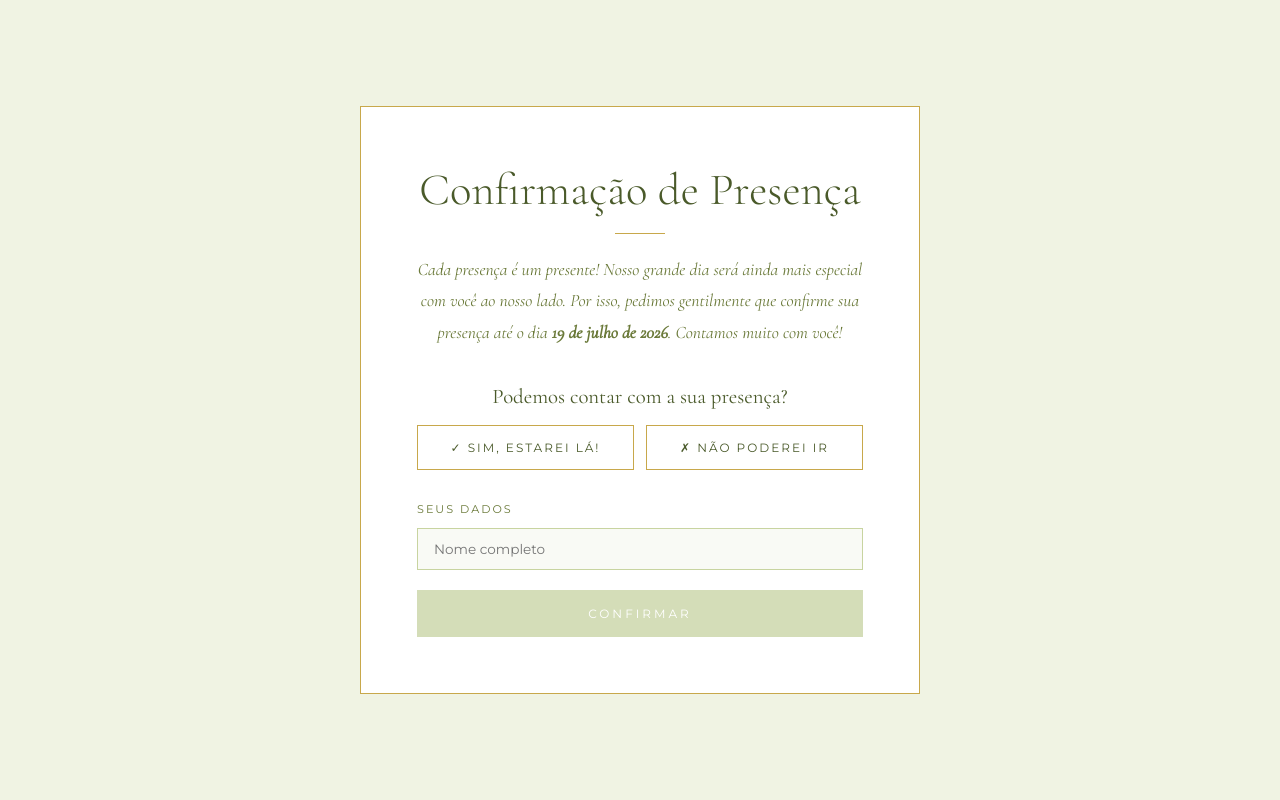
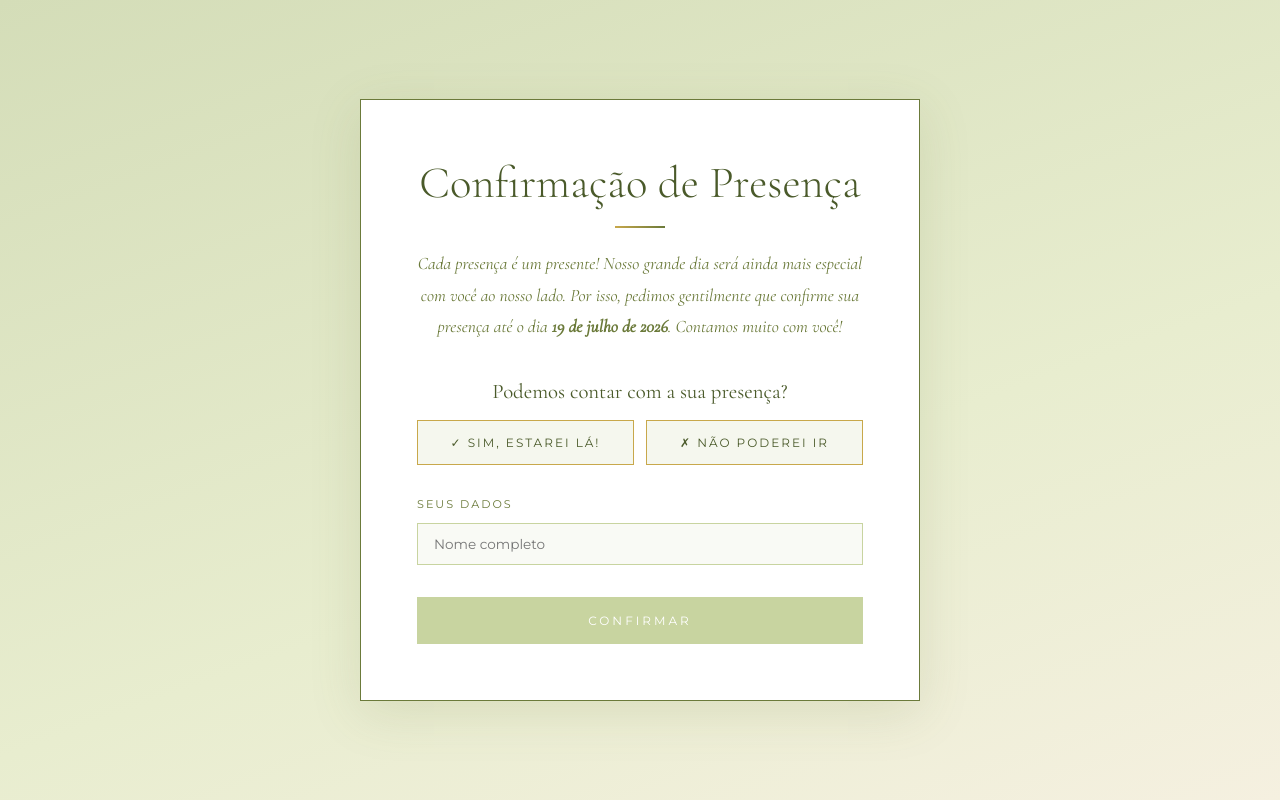
Before and after one commit to iurygoncalves10-tech/Tai-e-Iury, a React (Create React App) app in the folder frontend/: page /confirmacao in a window 1280 px wide. Built offline with nearby package versions, Linux system fonts and the light colour scheme; the HTML template or start-up script is replaced by a standard one.

Commit message:
confirmacao corrigida

```diff
--- a/frontend/src/pages/Confirmacao.tsx
+++ b/frontend/src/pages/Confirmacao.tsx
@@ -3,19 +3,18 @@ import React, { useState } from 'react';
 const Confirmacao = () => {
   const [presenca, setPresenca] = useState<'sim' | 'nao' | null>(null);
   const [nome, setNome] = useState('');
-  const [sobrenome, setSobrenome] = useState('');
   const [enviado, setEnviado] = useState(false);
   const [loading, setLoading] = useState(false);
 
   const handleSubmit = async () => {
-    if (!nome || !sobrenome || !presenca) return;
+    if (!nome || !presenca) return;
     setLoading(true);
     try {
       await fetch('http://localhost:8000/api/convidados', {
         method: 'POST',
         headers: { 'Content-Type': 'application/json' },
         body: JSON.stringify({
-          nome: `${nome} ${sobrenome}`,
+          nome: nome,
           status: presenca === 'sim' ? 'confirmado' : 'recusado',
           num_acompanhantes: 0,
           mensagem: '',
@@ -32,11 +31,17 @@ mensagem: '',
     return (
       <div style={{
         minHeight: '100vh',
-        background: '#f0f3e3',
+        background: 'linear-gradient(160deg, #d4ddb8 0%, #e8edcf 60%, #f5f0e0 100%)',
         display: 'flex', alignItems: 'center',
         justifyContent: 'center', padding: 24,
       }}>
-        <div style={{ textAlign: 'center', maxWidth: 500 }}>
+        <div style={{
+          textAlign: 'center', maxWidth: 500,
+          background: 'white',
+          padding: '48px 32px',
+          border: '1px solid #6b7a3a',
+          boxShadow: '0 12px 48px rgba(107,122,58,0.15)',
+        }}>
           <div style={{ fontSize: '3rem', marginBottom: 16 }}>
             {presenca === 'sim' ? '💍' : '🌸'}
           </div>
@@ -47,7 +52,7 @@ mensagem: '',
           }}>
             {presenca === 'sim' ? 'Confirmado com amor!' : 'Recebemos sua resposta!'}
           </h2>
-          <div style={{ width: 60, height: 1, background: '#c8a84b', margin: '0 auto 24px' }} />
+          <div style={{ width: 50, height: 2, background: 'linear-gradient(90deg, #c8a84b, #6b7a3a)', margin: '0 auto 24px' }} />
           <p style={{
             fontFamily: "'Cormorant Garamond', serif",
             fontSize: '1.2rem', color: '#4a5a2a',
@@ -65,7 +70,7 @@ mensagem: '',
   return (
     <div style={{
       minHeight: '100vh',
-      background: '#f0f3e3',
+      background: 'linear-gradient(160deg, #d4ddb8 0%, #e8edcf 60%, #f5f0e0 100%)',
       display: 'flex', alignItems: 'center',
       justifyContent: 'center', padding: '40px 20px',
     }}>
@@ -73,12 +78,11 @@ mensagem: '',
         width: '100%', maxWidth: 560,
         background: 'white',
         padding: 'clamp(32px, 6vw, 56px)',
-        border: '1px solid #c8a84b',
+        border: '1px solid #6b7a3a',
+        boxShadow: '0 12px 48px rgba(107,122,58,0.15)',
       }}>
 
-        {/* Cabeçalho */}
         <div style={{ textAlign: 'center', marginBottom: 36 }}>
-
           <h1 style={{
             fontFamily: "'Cormorant Garamond', serif",
             fontSize: 'clamp(2rem, 6vw, 2.8rem)',
@@ -87,17 +91,18 @@ mensagem: '',
           }}>
             Confirmação de Presença
           </h1>
-          <div style={{ width: 50, height: 1, background: '#c8a84b', margin: '0 auto 20px' }} />
+          <div style={{ width: 50, height: 2, background: 'linear-gradient(90deg, #c8a84b, #6b7a3a)', margin: '0 auto 20px' }} />
           <p style={{
             fontFamily: "'Cormorant Garamond', serif",
             fontSize: '1.1rem', fontStyle: 'italic',
             color: '#6b7a3a', lineHeight: 1.8,
           }}>
-            Cada presença é um presente! Nosso grande dia será ainda mais especial com você ao nosso lado. Por isso, pedimos gentilmente que confirme sua presença até o dia <strong>19 de julho de 2026</strong>. Contamos muito com você!
+            Cada presença é um presente! Nosso grande dia será ainda mais especial
+            com você ao nosso lado. Por isso, pedimos gentilmente que confirme sua
+            presença até o dia <strong>19 de julho de 2026</strong>. Contamos muito com você!
           </p>
         </div>
 
-        {/* Pergunta */}
         <div style={{ marginBottom: 32 }}>
           <p style={{
             fontFamily: "'Cormorant Garamond', serif",
@@ -113,8 +118,8 @@ mensagem: '',
                 fontFamily: "'Montserrat', sans-serif",
                 fontSize: '0.75rem', letterSpacing: 2,
                 textTransform: 'uppercase', cursor: 'pointer',
-                border: '1px solid #c8a84b',
-                background: presenca === op ? '#6b7a3a' : 'transparent',
+                border: presenca === op ? '2px solid #6b7a3a' : '1px solid #c8a84b',
+                background: presenca === op ? '#6b7a3a' : '#f5f7ee',
                 color: presenca === op ? 'white' : '#4a5a2a',
                 transition: 'all 0.3s',
               }}>
@@ -124,8 +129,7 @@ mensagem: '',
           </div>
         </div>
 
-        {/* Nome */}
-        <div style={{ marginBottom: 20 }}>
+        <div style={{ marginBottom: 32 }}>
           <p style={{
             fontFamily: "'Montserrat', sans-serif",
             fontSize: '0.7rem', letterSpacing: 2,
@@ -149,15 +153,12 @@ mensagem: '',
           />
         </div>
 
-
-
-        {/* Botão */}
         <button
           onClick={handleSubmit}
-          disabled={!nome || !sobrenome || !presenca || loading}
+          disabled={!nome || !presenca || loading}
           style={{
             width: '100%', padding: '16px',
-            background: (!nome || !sobrenome || !presenca) ? '#d4ddb8' : '#6b7a3a',
+            background: (!nome || !presenca) ? '#c8d4a0' : '#6b7a3a',
             color: 'white', border: 'none',
             fontFamily: "'Montserrat', sans-serif",
             fontSize: '0.75rem', letterSpacing: 3,
```
Lines whose indentation alone changed are shown as unchanged.
